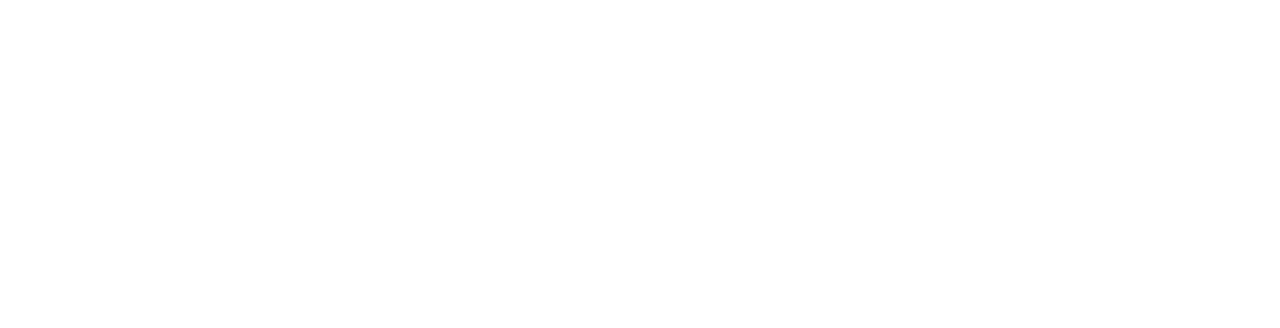
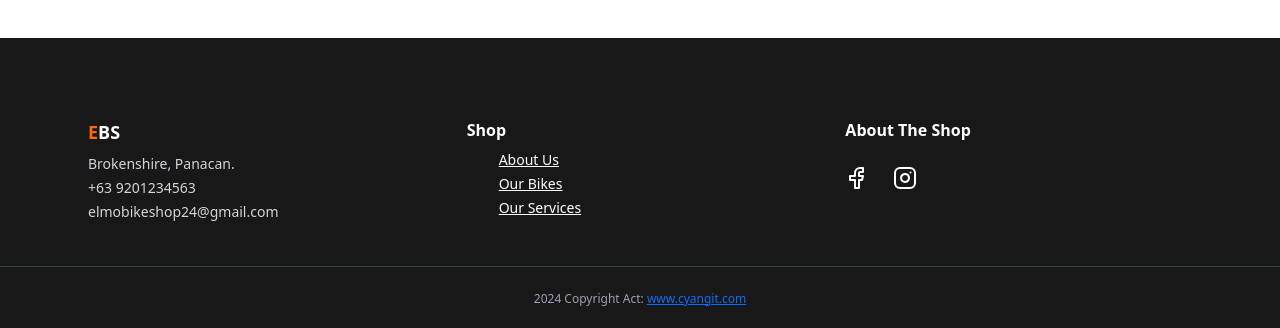
Before and after one commit to lakbaycavite/elmo-bicycle-shop-web, a React (Vite) app: page / in a window 1280 px wide. Shown: the part 3613-3941 px from the top of the page. Before the commit the page ends 3651 px from the top, so only its background shows below. Built offline with nearby package versions, Linux system fonts and the light colour scheme.

Commit message:
ADD: footer

```diff
--- a/src/pages/HomePage.jsx
+++ b/src/pages/HomePage.jsx
@@ -340,10 +340,51 @@
                 <button className="bg-white text-gray-900 text-xs font-semibold px-3 py-1 rounded hover:bg-gray-200">Details</button>
               </div>
             </div>
+        </div>
+      </div>
+      </section>
+      {/* More sections to be implemented next... */}
+
+      {/* Footer Section */}
+      <footer className="bg-[#181818] text-white pt-12 pb-4 mt-8">
+        <div className="max-w-6xl mx-auto flex flex-col md:flex-row justify-between gap-8 px-4">
+          {/* Left: Contact Info */}
+          <div className="flex-1 mb-8 md:mb-0">
+            <div className="font-bold text-lg mb-2">
+              <span className="text-orange-500">E</span><span className="text-white">BS</span>
+            </div>
+            <div className="text-gray-300 text-sm mb-1">Brokenshire, Panacan.</div>
+            <div className="text-gray-300 text-sm mb-1">+63 9201234563</div>
+            <div className="text-gray-300 text-sm mb-1">elmobikeshop24@gmail.com</div>
+          </div>
+          {/* Center: Shop Links */}
+          <div className="flex-1 mb-8 md:mb-0">
+            <div className="font-semibold mb-2 text-white text-left">Shop</div>
+            <ul className="text-white text-sm space-y-1 text-left">
+              <li><a href="#" className="text-white no-underline hover:text-orange-500 transition">About Us</a></li>
+              <li><a href="#" className="text-white no-underline hover:text-orange-500 transition">Our Bikes</a></li>
+              <li><a href="#" className="text-white no-underline hover:text-orange-500 transition">Our Services</a></li>
+            </ul>
+          </div>
+          {/* Right: About & Socials */}
+          <div className="flex-1">
+            <div className="font-semibold mb-2 text-white">About The Shop</div>
+            <div className="flex gap-4 mt-4">
+              {/* Facebook SVG */}
+              <a href="#" aria-label="Facebook" className="text-white hover:text-orange-500 transition">
+                <svg width="24" height="24" fill="none" stroke="currentColor" strokeWidth="2" strokeLinecap="round" strokeLinejoin="round" viewBox="0 0 24 24"><path d="M18 2h-3a5 5 0 0 0-5 5v3H5v4h5v8h4v-8h3l1-4h-4V7a1 1 0 0 1 1-1h3z"/></svg>
+              </a>
+              {/* Instagram SVG */}
+              <a href="#" aria-label="Instagram" className="text-white hover:text-orange-500 transition">
+                <svg width="24" height="24" fill="none" stroke="currentColor" strokeWidth="2" strokeLinecap="round" strokeLinejoin="round" viewBox="0 0 24 24"><rect x="2" y="2" width="20" height="20" rx="5" ry="5"/><path d="M16 11.37A4 4 0 1 1 12.63 8 4 4 0 0 1 16 11.37z"/><line x1="17.5" y1="6.5" x2="17.5" y2="6.5"/></svg>
+              </a>
+            </div>
           </div>
         </div>
-      </section>
-      {/* More sections to be implemented next... */}
+        <div className="border-t border-gray-700 mt-8 pt-4 text-center text-xs text-gray-400">
+           2024 Copyright Act: <a href="https://www.cyangit.com" className="text-orange-500 hover:underline">www.cyangit.com</a>
+      </div>
+      </footer>
     </div>
   )
 }
```
